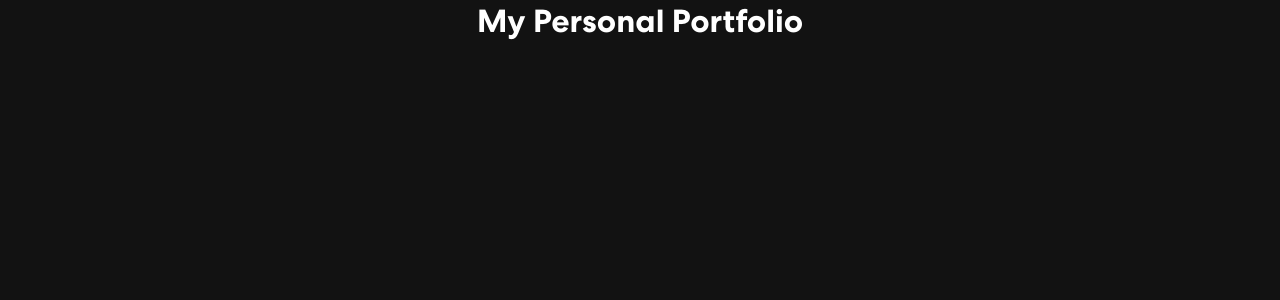
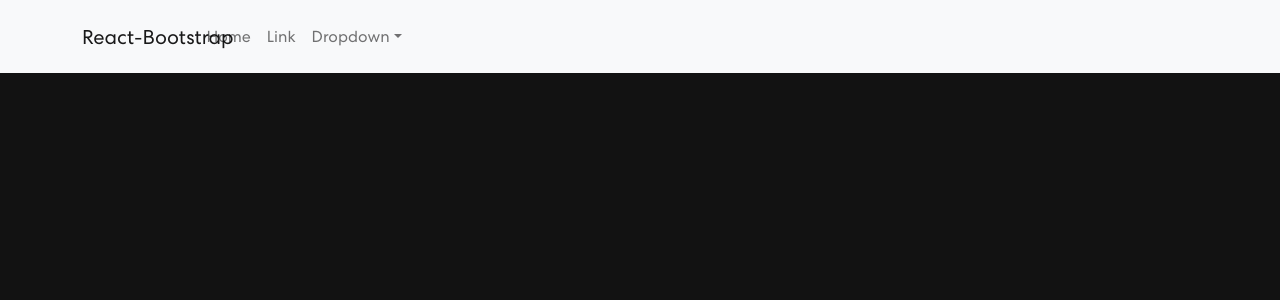
Before and after one commit to Patrikrizek/maiona-react-personal-portfolio, a React (Create React App) app: page / in a window 1280 px wide. Shown: the top 300 px of the page. Built offline with nearby package versions, Linux system fonts and the light colour scheme.

Commit message:
NavBar from Bootstrap

```diff
--- a/src/App.js
+++ b/src/App.js
@@ -1,9 +1,11 @@
 import './App.css';
+import 'bootstrap/dist/css/bootstrap.min.css';
+import NavBar from './components/NavBar';
 
 function App() {
   return (
     <div className="App">
-      <h1>My Personal Portfolio</h1>
+      <NavBar />
     </div>
   );
 }
--- /dev/null
+++ b/src/components/NavBar.jsx
@@ -0,0 +1,35 @@
+import Container from 'react-bootstrap/Container';
+import Nav from 'react-bootstrap/Nav';
+import Navbar from 'react-bootstrap/Navbar';
+import NavDropdown from 'react-bootstrap/NavDropdown';
+
+const NavBar = () => {
+
+  return (
+    <Navbar bg="light" expand="lg">
+      <Container>
+        <Navbar.Brand href="#home">React-Bootstrap</Navbar.Brand>
+        <Navbar.Toggle aria-controls="basic-navbar-nav" />
+        <Navbar.Collapse id="basic-navbar-nav">
+          <Nav className="me-auto">
+            <Nav.Link href="#home">Home</Nav.Link>
+            <Nav.Link href="#link">Link</Nav.Link>
+            <NavDropdown title="Dropdown" id="basic-nav-dropdown">
+              <NavDropdown.Item href="#action/3.1">Action</NavDropdown.Item>
+              <NavDropdown.Item href="#action/3.2">
+                Another action
+              </NavDropdown.Item>
+              <NavDropdown.Item href="#action/3.3">Something</NavDropdown.Item>
+              <NavDropdown.Divider />
+              <NavDropdown.Item href="#action/3.4">
+                Separated link
+              </NavDropdown.Item>
+            </NavDropdown>
+          </Nav>
+        </Navbar.Collapse>
+      </Container>
+    </Navbar>
+  );
+}
+
+export default NavBar;
```
